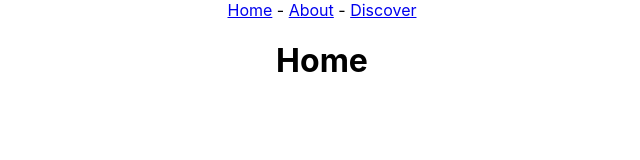
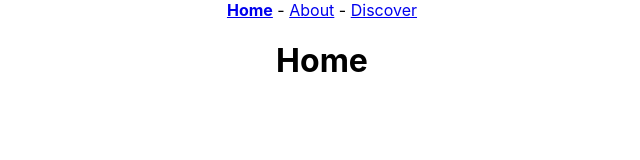
Before and after one commit to Codaisseur/movies_ts, a React (Create React App) app: page / in a window 1280 px wide. Shown: the top 160 px of the page, without its empty margins (318-958 px from the left). Built offline with nearby package versions, Linux system fonts and the light colour scheme.

Commit message:
Using NavLinks and `activeStyle` to highlight the current apge in the nav bar

```diff
--- a/src/components/NavBar.tsx
+++ b/src/components/NavBar.tsx
@@ -1,14 +1,30 @@
 import React from "react";
-import { Link } from "react-router-dom";
+import { NavLink } from "react-router-dom";
 
 export default function NavBar() {
   return (
     <div>
-      <Link to="/">Home</Link>
+      <NavLink
+        activeStyle={{ fontWeight: "bold" }}
+        to="/"
+        exact
+      >
+        Home
+      </NavLink>
       {" - "}
-      <Link to="/about">About</Link>
+      <NavLink
+        activeStyle={{ fontWeight: "bold" }}
+        to="/about"
+      >
+        About
+      </NavLink>
       {" - "}
-      <Link to="/discover">Discover</Link>
+      <NavLink
+        activeStyle={{ fontWeight: "bold" }}
+        to="/discover"
+      >
+        Discover
+      </NavLink>
     </div>
   );
 };
```
Also changed, not shown: 1 other file (tests, documents, lock files or other folders).
